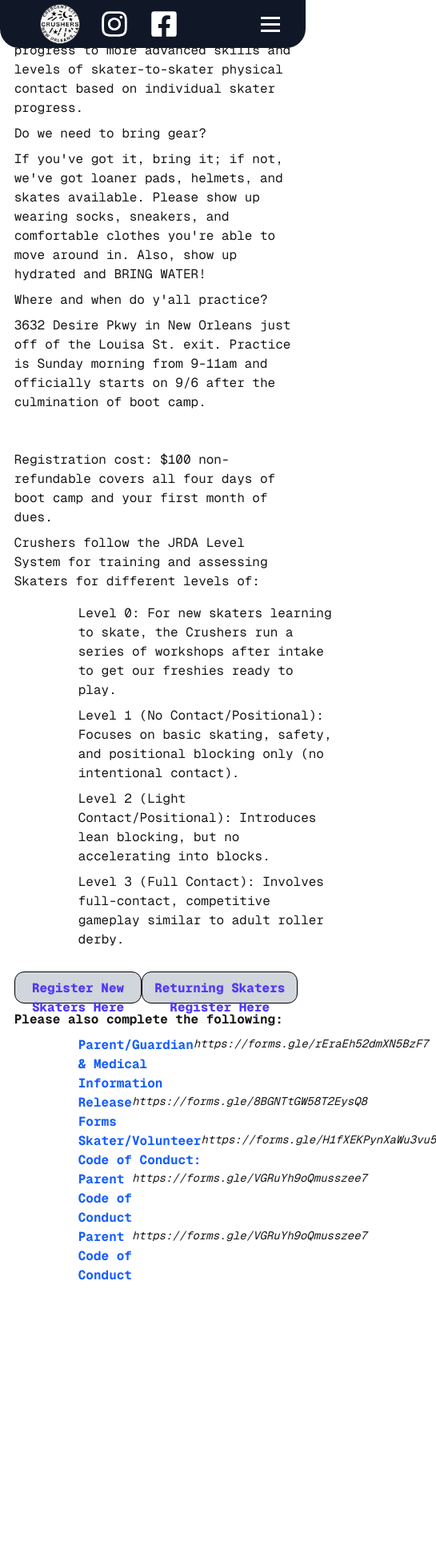
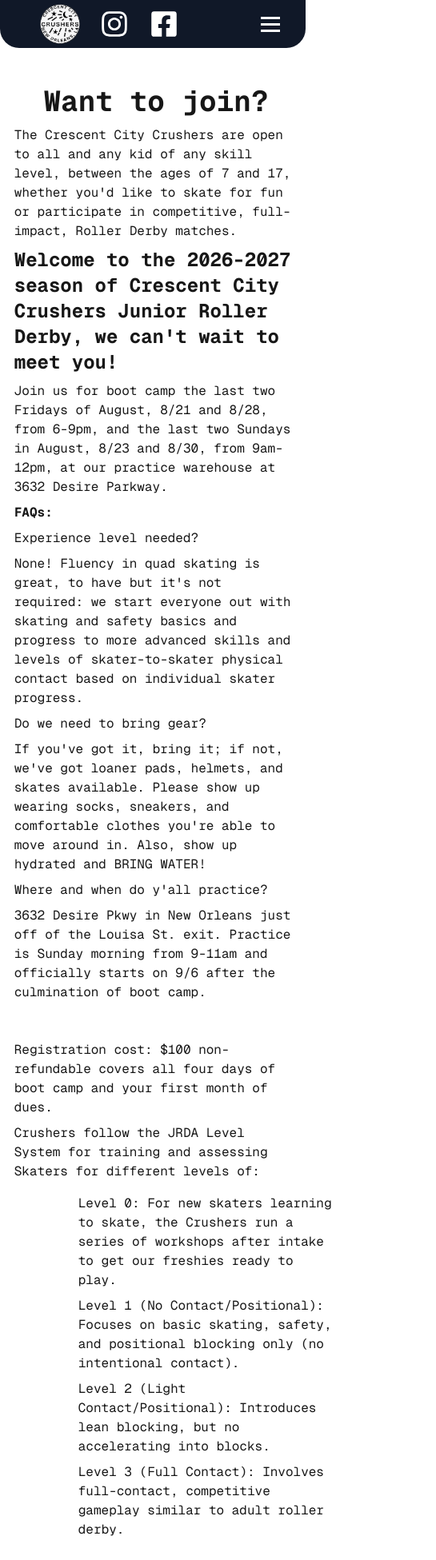
Before and after one commit to Crescent-City-Crushers-JRD/crushers-central, a Next.js app: page /join in a window 390 px wide. Shown: the top 1951 px of the page at 80% size, 545 px wide, since content can reach past the window. Before the commit the page ends 1615 px from the top, so only its background shows below. Built offline with nearby package versions, Linux system fonts and the light colour scheme.

Commit message:
Fixes height overflow issues

```diff
--- a/app/calendar/page.js
+++ b/app/calendar/page.js
@@ -55,7 +55,7 @@
 
     const today = new Date();
 
-    return (<div className={"w-full h-screen flex flex-col justify-start pt-10 items-center"}>
+    return (<div className={"w-full min-h-screen flex flex-col justify-start pt-10 items-center"}>
         <h2 className={"text-4xl font-bold font-banger"}>Upcoming Events</h2>
         <EventsCards ccEvents={upcomingEvents} />
         <MonthCalendar onDateSelect={handleDate} />
--- a/app/join/page.js
+++ b/app/join/page.js
@@ -1,9 +1,9 @@
 "use client"
 export default function JoinUsPage() {
     return (
-        <div className={"w-full mt-2 flex flex-col justify-center items-center h-screen"}>
+        <div className={"w-full mt-2 flex flex-col items-center min-h-screen"}>
             <div className="w-[95%] p-2">
-                <h1 className={"text-4xl font-bold leading-tight font-mono text-center mb-2"}>
+                <h1 className={"text-4xl font-bold leading-tight font-mono text-center mb-2 mt-8"}>
                     Want to join?
                 </h1>
                 <div className={"flex flex-col justify-start mt-2 font-mono text-md"}>
@@ -35,7 +35,7 @@
                     </ul>
                 </div>
 
-                <div className={"flex flex-row w-full justify-evenly mt-2 font-mono text-md"}>
+                <div className={"flex flex-col md:flex-row w-full justify-evenly mt-2 font-mono text-md"}>
                     {/*<p>The Crushers use an account system for Skaters and Families to track their progress, update contact information, and*/}
                     {/*to provide opportunities for events, volunteering, and everything else Derby related. New Families can register an*/}
                     {/*account by givig us some details about you and your skater, and keep track of us onboarding them. Account setup is easy and*/}
@@ -53,29 +53,21 @@
                             Returning Skaters Register Here</button>
                     </a>
                 </div>
-                <div className={"flex flex-col justify-start mt-2 font-mono text-md"}>
+                <div className={"flex flex-col justify-start mt-5 font-mono text-md"}>
                     <p className={"font-bold"}>Please also complete the following: </p>
                     <ul className={"ml-20 w-[90%] flex flex-col mt-2 font-mono text-md"}>
                         <li className={"flex flex-row justify-between"}>
-                            <a className={"text-blue-600 font-bold"} href={"https://forms.gle/rEraEh52dmXN5BzF7"} target={"_blank"}>Parent/Guardian & Medical Information</a>
-                            <span className={"text-sm italic"}>https://forms.gle/rEraEh52dmXN5BzF7</span>
+                            <a className={"text-blue-600 font-bold"} href={"https://forms.gle/rEraEh52dmXN5BzF7"} target={"_blank"} rel="noopener noreferrer">Parent/Guardian & Medical Information</a>
                         </li>
 
                         <li className={"flex flex-row justify-between"}>
-                            <a className={"text-blue-600 font-bold"} href={"https://forms.gle/8BGNTtGW58T2EysQ8"} target={"_blank"}>Release Forms</a>
-                            <span className={"text-sm italic"}>https://forms.gle/8BGNTtGW58T2EysQ8</span>
+                            <a className={"text-blue-600 font-bold"} href={"https://forms.gle/8BGNTtGW58T2EysQ8"} target={"_blank"} rel="noopener noreferrer">Release Forms</a>
                         </li>
                         <li className={"flex flex-row justify-between"}>
-                            <a className={"text-blue-600 font-bold"} href={"https://forms.gle/H1fXEKPynXaWu3vu5"} target={"_blank"}>Skater/Volunteer Code of Conduct:</a>
-                            <span className={"text-sm italic"}>https://forms.gle/H1fXEKPynXaWu3vu5</span>
+                            <a className={"text-blue-600 font-bold"} href={"https://forms.gle/H1fXEKPynXaWu3vu5"} target={"_blank"} rel="noopener noreferrer">Skater/Volunteer Code of Conduct:</a>
                         </li>
                         <li className={"flex flex-row justify-between"}>
-                            <a className={"text-blue-600 font-bold"} href={"https://forms.gle/VGRuYh9oQmusszee7"} target={"_blank"}>Parent Code of Conduct</a>
-                            <span className={"text-sm italic"}>https://forms.gle/VGRuYh9oQmusszee7</span>
-                        </li>
-                        <li className={"flex flex-row justify-between"}>
-                            <a className={"text-blue-600 font-bold"} href={"https://forms.gle/VGRuYh9oQmusszee7"} target={"_blank"}>Parent Code of Conduct</a>
-                            <span className={"text-sm italic"}>https://forms.gle/VGRuYh9oQmusszee7</span>
+                            <a className={"text-blue-600 font-bold"} href={"https://forms.gle/VGRuYh9oQmusszee7"} target={"_blank"} rel="noopener noreferrer">Parent Code of Conduct</a>
                         </li>
                     </ul>
                 </div>
--- a/app/parents/page.js
+++ b/app/parents/page.js
@@ -1,6 +1,6 @@
 export default function ParentsPage() {
     return (
-        <div className="flex flex-col w-full h-screen justify-center items-center bg-white">
+        <div className="flex flex-col w-full min-h-screen items-center bg-white">
             Coming Soon!
         </div>)
 }
--- a/app/support/page.js
+++ b/app/support/page.js
@@ -44,7 +44,7 @@
     </div>
 
     return (
-        <div className="flex flex-col justify-center items-center h-screen bg-white">
+        <div className="flex flex-col items-center min-h-screen bg-white">
             {coreTab}
             <h4 className={"text-xl font-bold leading-tight text-center font-mono"}>Find Out More:</h4>
             <ul className="flex flex-rwo justify-center items-center mt-0 w-full mx-auto">
```
